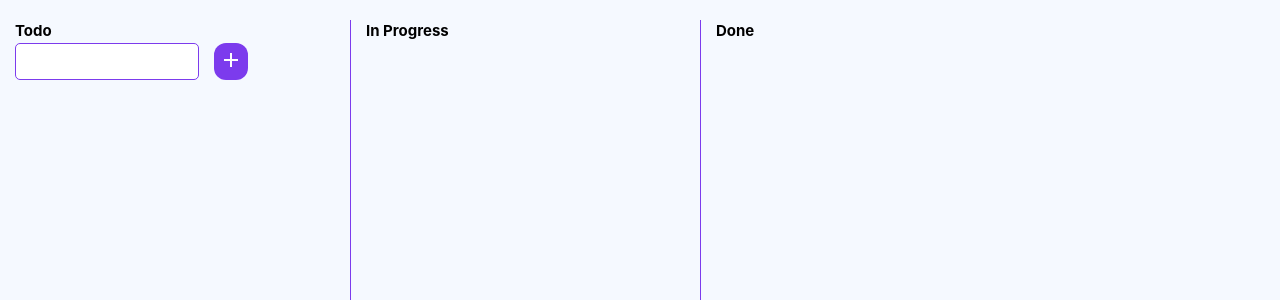
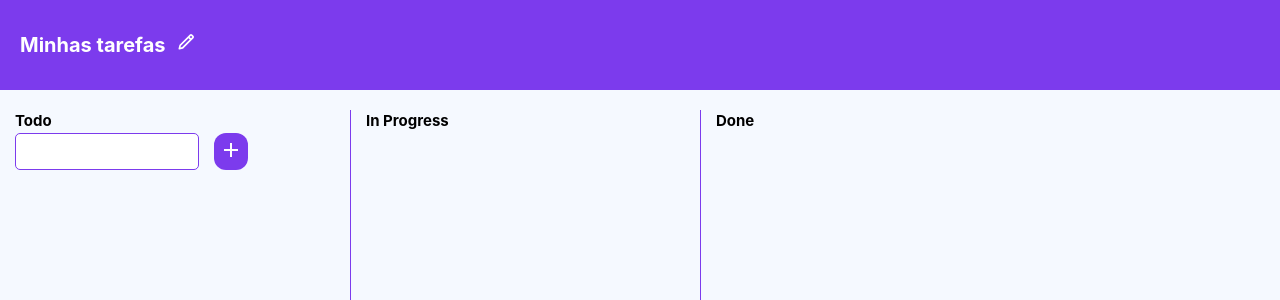
Before and after one commit to heiderick13/kanban-react, a React (Vite) app: page / in a window 1280 px wide. Shown: the top 300 px of the page. Built offline with nearby package versions, Linux system fonts and the light colour scheme.

Commit message:
:lipstick: add header

```diff
--- a/src/App.jsx
+++ b/src/App.jsx
@@ -1,6 +1,7 @@
 import { useState } from "react";
 
 import List from "./components/List/List";
+import Header from "./components/Header/Header";
 
 function generateId() {
   return Date.now();
@@ -44,6 +45,7 @@ function App() {
 
   return (
     <div className="App">
+      <Header />
       <div className="board">
         <List
           todo={true}
--- /dev/null
+++ b/src/components/Header/Header.css
@@ -0,0 +1,14 @@
+header {
+  display: flex;
+  align-items: center;
+
+  background-color: var(--rocket-purple);
+  color: var(--white);
+
+  padding: 3rem 2rem;
+}
+
+header .icon {
+  font-size: 2rem;
+  margin-left: 1rem;
+}
--- /dev/null
+++ b/src/components/Header/Header.jsx
@@ -0,0 +1,23 @@
+import "./Header.css";
+
+import { BiPencil } from "react-icons/bi";
+
+function Header({}) {
+  return (
+    <header>
+      <h1>Minhas tarefas</h1>
+      <span className="icon">
+        <BiPencil />
+      </span>
+
+      {/* <form>
+        <input ref={taskNameRef} type="text" />
+        <button onClick={handleAddTask} className="add-btn" type="submit">
+          <MdAdd size={24} color="#FEFEFE" />
+        </button>
+      </form> */}
+    </header>
+  );
+}
+
+export default Header;
```
